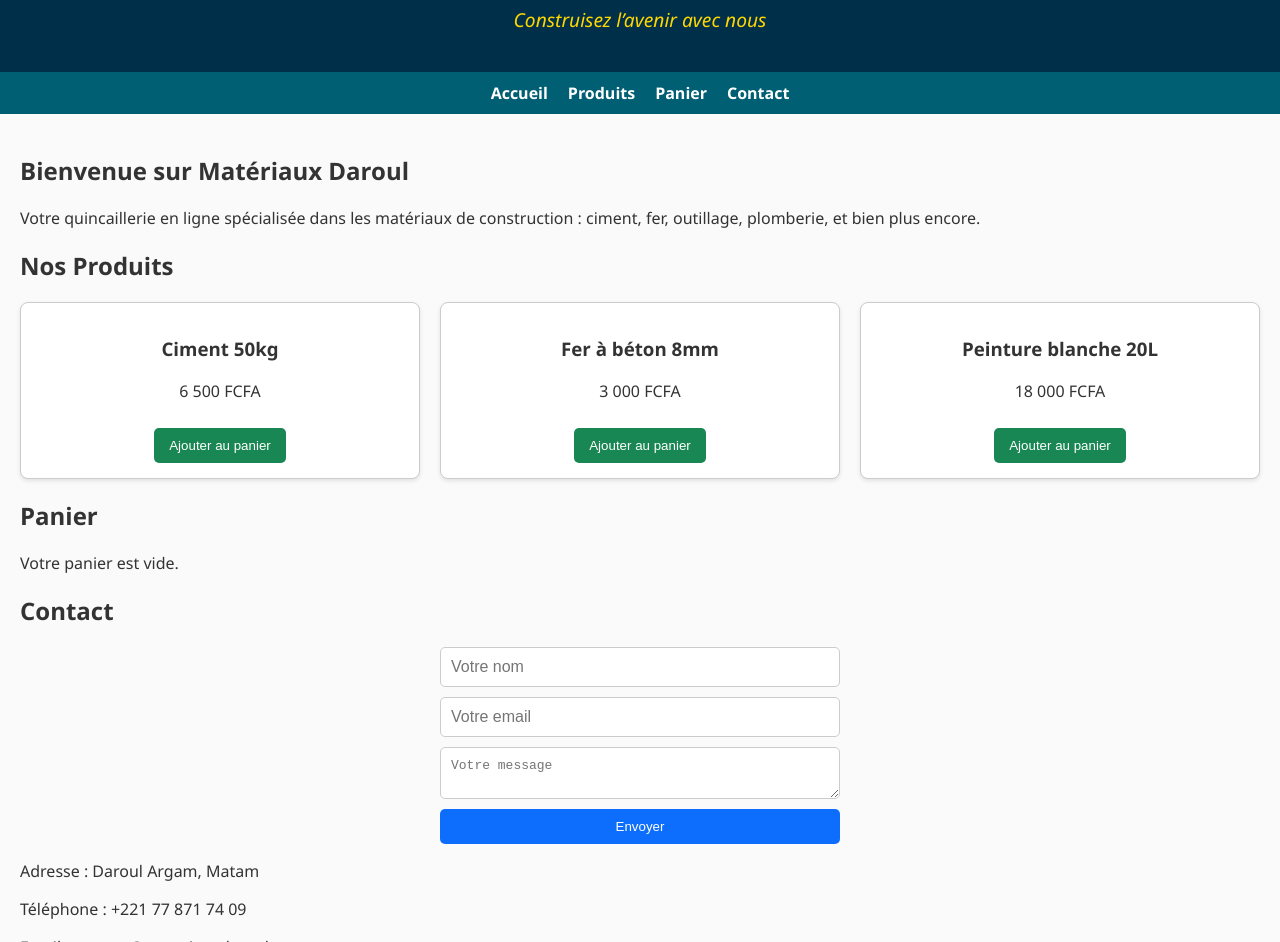
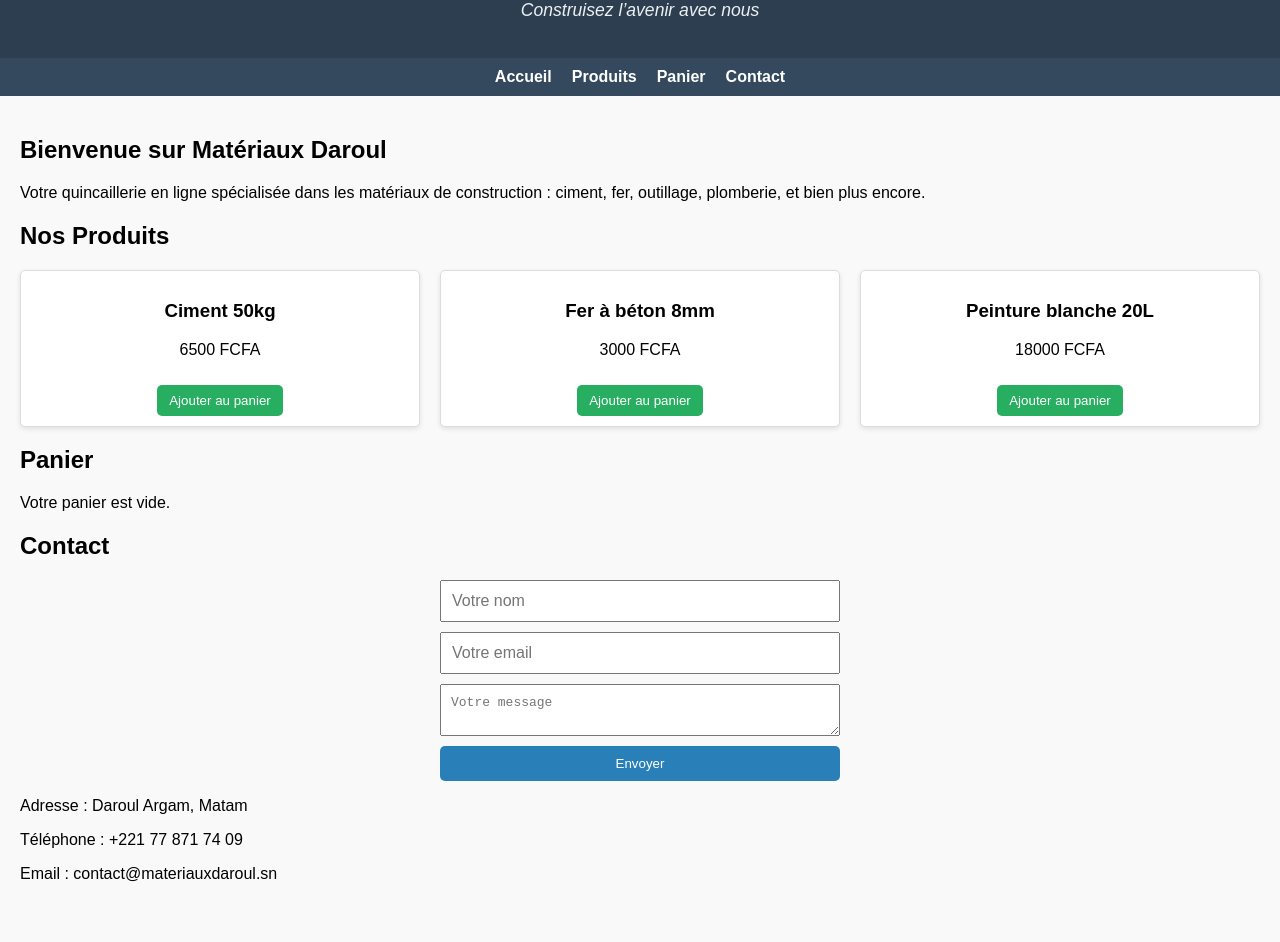
Before and after one commit to ADAMAABDOUL/Daroul_materiaux, a plain HTML site: page index.html in a window 1280 px wide. Shown: the part 100-1042 px from the top of the page. After the commit the page ends 1019 px from the top, so only its background shows below. Drawn offline with Linux system fonts and the light colour scheme.

Commit message:
Update index.html

```diff
--- a/index.html
+++ b/index.html
@@ -3,15 +3,112 @@
 <head>
   <meta charset="UTF-8" />
   <meta name="viewport" content="width=device-width, initial-scale=1" />
-  <title> Daroul Argam ventes de Matériaux de construction</title>
-  <link rel="stylesheet" href="style.css">
+  <title>Matériaux Daroul argam</title>
+  <style>
+    body {
+      font-family: Arial, sans-serif;
+      margin: 0;
+      padding: 0;
+      background-color: #f9f9f9;
+    }
+    header {
+      background-color: #2c3e50;
+      color: white;
+      padding: 20px;
+      text-align: center;
+    }
+    nav {
+      background-color: #34495e;
+      display: flex;
+      justify-content: center;
+      gap: 20px;
+      padding: 10px;
+    }
+    nav a {
+      color: white;
+      text-decoration: none;
+      font-weight: bold;
+    }
+    .container {
+      padding: 20px;
+    }
+    .products {
+      display: grid;
+      grid-template-columns: repeat(auto-fit, minmax(200px, 1fr));
+      gap: 20px;
+    }
+    .product {
+      background-color: white;
+      padding: 10px;
+      border: 1px solid #ddd;
+      border-radius: 5px;
+      text-align: center;
+      box-shadow: 0 2px 5px rgba(0, 0, 0, 0.1);
+    }
+    .product button {
+      margin-top: 10px;
+      padding: 8px 12px;
+      background-color: #27ae60;
+      color: white;
+      border: none;
+      cursor: pointer;
+      border-radius: 5px;
+    }
+    .product button:hover {
+      background-color: #219150;
+    }
+    footer {
+      background-color: #2c3e50;
+      color: white;
+      text-align: center;
+      padding: 10px;
+      margin-top: 40px;
+    }
+    form {
+      display: flex;
+      flex-direction: column;
+      max-width: 400px;
+      margin: auto;
+    }
+    form input,
+    form textarea {
+      margin-bottom: 10px;
+      padding: 10px;
+      font-size: 1em;
+    }
+    form button {
+      padding: 10px;
+      background-color: #2980b9;
+      color: white;
+      border: none;
+      cursor: pointer;
+      border-radius: 5px;
+    }
+    form button:hover {
+      background-color: #1f6391;
+    }
+    .slogan {
+      font-style: italic;
+      margin-top: 5px;
+      font-size: 1.1em;
+      color: #ecf0f1;
+    }
+    #commandeWhatsApp {
+      display: inline-block;
+      margin-top: 10px;
+      padding: 10px 15px;
+      background-color: #25D366;
+      color: white;
+      text-decoration: none;
+      border-radius: 5px;
+    }
+  </style>
 </head>
 <body>
   <header>
-    <h1>Matériaux Daroul</h1>
+    <h1>Matériaux Daroul argam</h1>
     <p class="slogan">Construisez l’avenir avec nous</p>
   </header>
-
   <nav>
     <a href="#accueil">Accueil</a>
     <a href="#produits">Produits</a>
@@ -22,10 +119,7 @@
   <div class="container">
     <section id="accueil">
       <h2>Bienvenue sur Matériaux Daroul</h2>
-      <p>
-        Votre quincaillerie en ligne spécialisée dans les matériaux de
-        construction : ciment, fer, outillage, plomberie, et bien plus encore.
-      </p>
+      <p>Votre quincaillerie en ligne spécialisée dans les matériaux de construction : ciment, fer, outillage, plomberie, et bien plus encore.</p>
     </section>
 
     <section id="produits">
@@ -33,17 +127,17 @@
       <div class="products">
         <div class="product">
           <h3>Ciment 50kg</h3>
-          <p>6 500 FCFA</p>
+          <p>6500 FCFA</p>
           <button>Ajouter au panier</button>
         </div>
         <div class="product">
           <h3>Fer à béton 8mm</h3>
-          <p>3 000 FCFA</p>
+          <p>3000 FCFA</p>
           <button>Ajouter au panier</button>
         </div>
         <div class="product">
           <h3>Peinture blanche 20L</h3>
-          <p>18 000 FCFA</p>
+          <p>18000 FCFA</p>
           <button>Ajouter au panier</button>
         </div>
       </div>
@@ -51,7 +145,7 @@
 
     <section id="panier">
       <h2>Panier</h2>
-      <p>Votre panier est vide.</p>
+      <p>(Module à intégrer avec JavaScript ou solution backend)</p>
     </section>
 
     <section id="contact">
@@ -68,9 +162,7 @@
     </section>
   </div>
 
-  <footer>
-    <p>&copy; 2025 Matériaux Daroul - Quincaillerie moderne du Sénégal</p>
-  </footer>
+
 
   <script>
     const panier = {};
@@ -115,6 +207,16 @@
         }
         html += `</ul><strong>Total : ${total} FCFA</strong>`;
         html += `<br><button onclick="viderPanier()">Vider le panier</button>`;
+
+        // Construire le message brut avec \n pour les retours à la ligne
+        const rawMessage = `Bonjour, je souhaite commander :\n` +
+          Object.entries(panier).map(([nom, item]) => `- ${item.quantite} x ${nom} (${item.prix} FCFA)`).join("\n") +
+          `\n\nTotal : ${total} FCFA\nNom : (à remplir)\nAdresse : (à remplir)`;
+
+        // Encoder correctement le message pour URL
+        const message = encodeURIComponent(rawMessage);
+
+        html += `<br><a id="commandeWhatsApp" href="https://wa.me/221778717409?text=${message}" target="_blank" rel="noopener noreferrer">📲 Commander sur WhatsApp</a>`;
       }
       panierSection.innerHTML = html;
     }
@@ -126,6 +228,7 @@
       afficherPanier();
     }
 
+    // Attacher l’événement aux boutons "Ajouter au panier"
     document.querySelectorAll(".product button").forEach(button => {
       button.addEventListener("click", () => {
         const produit = button.parentElement.querySelector("h3").textContent;
@@ -135,6 +238,7 @@
       });
     });
 
+    // Afficher le panier au chargement
     afficherPanier();
   </script>
 </body>
```
